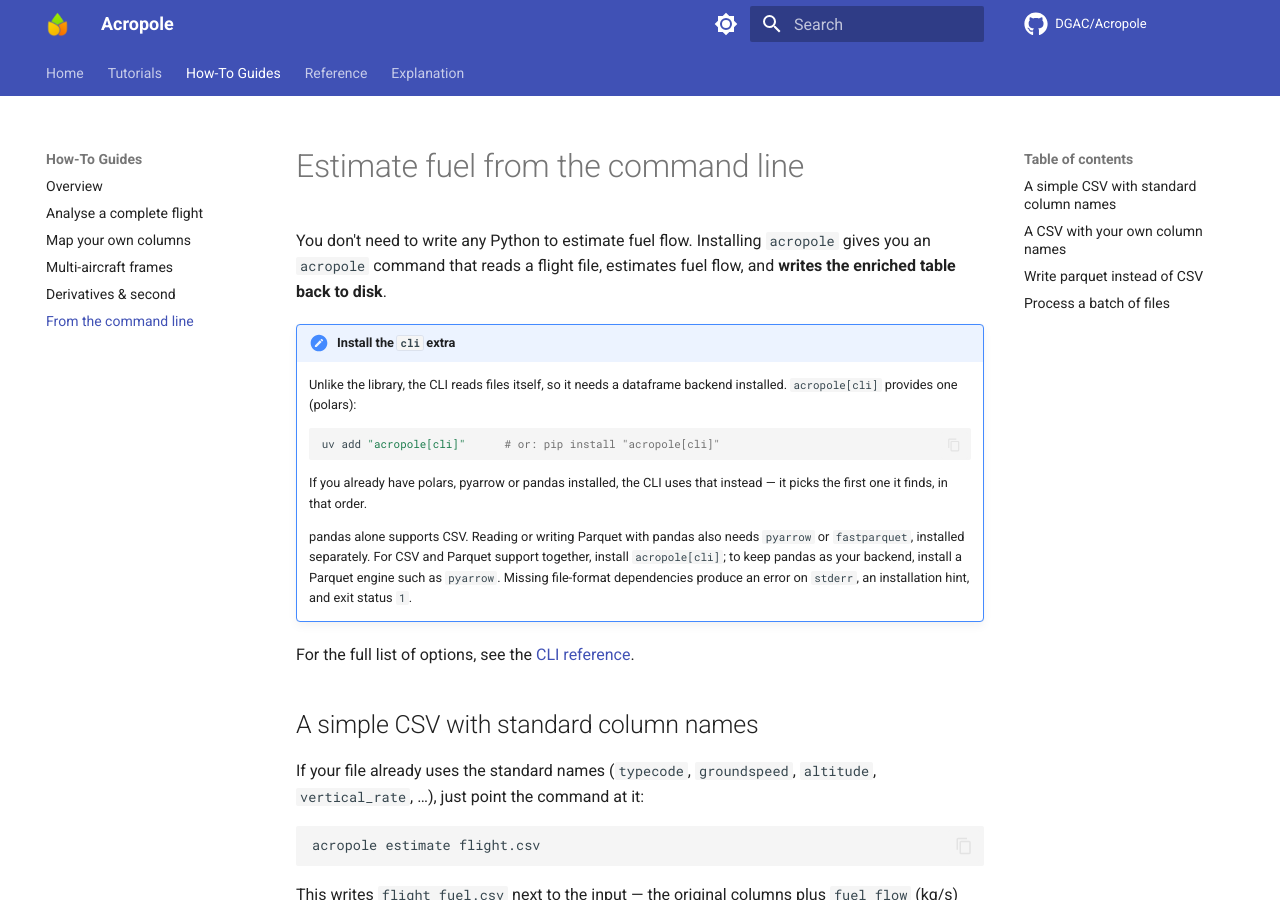
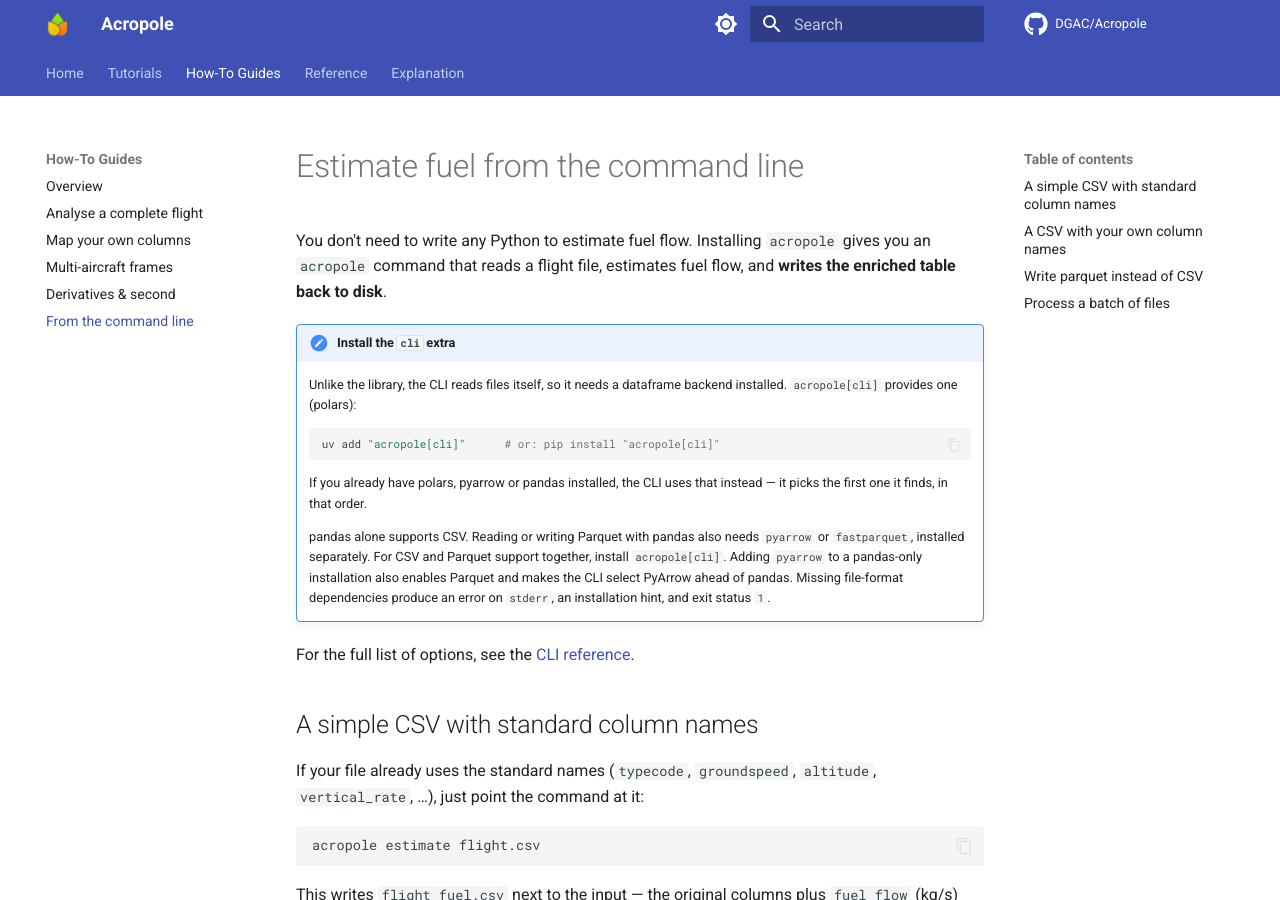
Before and after one commit to DGAC/Acropole, an MkDocs documentation site: the page built from docs/howto/cli.md, in a window 1280 px wide and 900 px high. Built offline with MkDocs 1.6.1 and Material for MkDocs 9.7.7, drawn with Linux system fonts in a browser that asks for light colours; comment, search, counter and statistics services are not loaded.

Commit message:
docs(cli): clarify backend selection after installing PyArrow

```diff
--- a/docs/howto/cli.md
+++ b/docs/howto/cli.md
@@ -18,8 +18,9 @@ enriched table back to disk**.
 
     pandas alone supports CSV. Reading or writing Parquet with pandas also needs
     `pyarrow` or `fastparquet`, installed separately. For CSV and Parquet support
-    together, install `acropole[cli]`; to keep pandas as your backend, install a
-    Parquet engine such as `pyarrow`. Missing file-format dependencies produce an
+    together, install `acropole[cli]`. Adding `pyarrow` to a pandas-only installation
+    also enables Parquet and makes the CLI select PyArrow ahead of pandas.
+    Missing file-format dependencies produce an
     error on `stderr`, an installation hint, and exit status `1`.
 
 For the full list of options, see the [CLI reference](../reference/cli.md).
```
